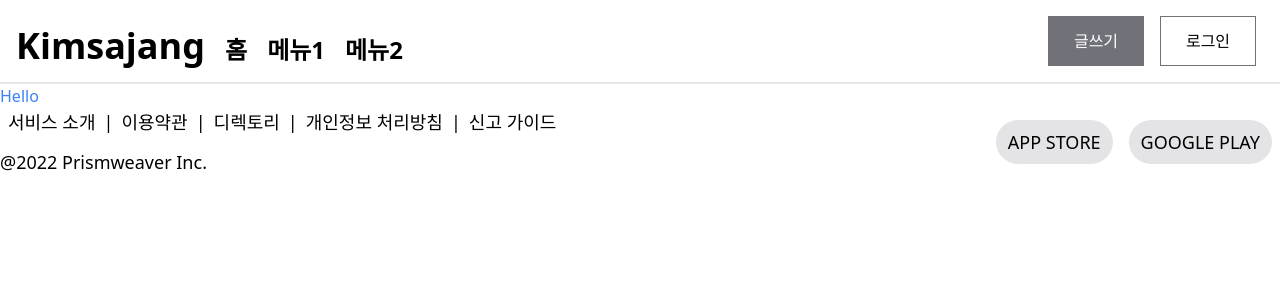
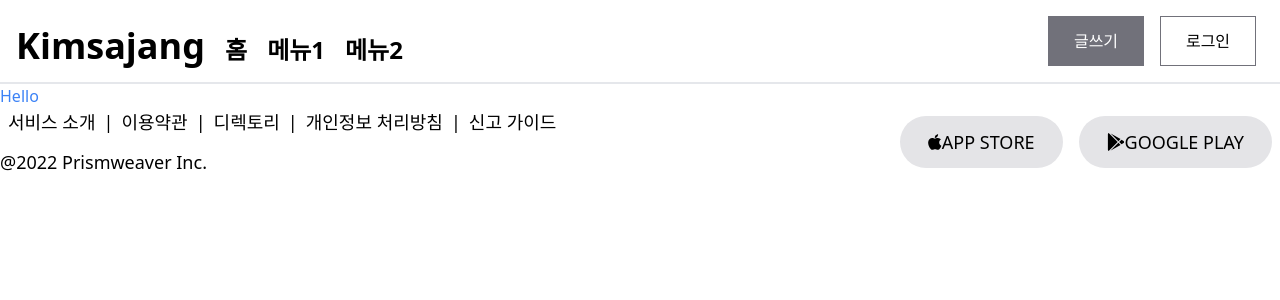
Before and after one commit to redips86/kimsajang-web, a Next.js app: page / in a window 1280 px wide. Shown: the top 300 px of the page. Built offline with nearby package versions, Linux system fonts and the light colour scheme.

Commit message:
[ksj] fontawesome 적용, dynamic import는 한 번에 적용이 안돼서 우선 skip

```diff
--- a/components/layout.tsx
+++ b/components/layout.tsx
@@ -1,5 +1,7 @@
 import Head from "next/head";
 import React from "react";
+import {FontAwesomeIcon} from "@fortawesome/react-fontawesome";
+import {faApple, faGooglePlay} from "@fortawesome/free-brands-svg-icons";
 
 interface LayoutProps {
     title: String;
@@ -42,9 +44,14 @@ export default function Layout({
                     @2022 Prismweaver Inc.
                 </div>
             </div>
-            <div className={"flex"}>
-                <button className={"mx-2 px-3 py-2 bg-zinc-200 rounded-full"}>APP STORE</button>
-                <button className={"mx-2 px-3 py-2 bg-zinc-200 rounded-full"}>GOOGLE PLAY</button>
+            <div className={"flex text-md"}>
+                <button className={"mx-2 px-7 py-3 bg-zinc-200 rounded-full"}>
+                    <FontAwesomeIcon icon={faApple}/>
+                    APP STORE
+                </button>
+                <button className={"mx-2 px-7 py-2 bg-zinc-200 rounded-full"}>
+                    <FontAwesomeIcon icon={faGooglePlay}/>
+                    GOOGLE PLAY</button>
             </div>
         </div>
     </div>
--- a/package.json
+++ b/package.json
@@ -9,6 +9,10 @@
     "lint": "next lint"
   },
   "dependencies": {
+    "@fortawesome/fontawesome-svg-core": "^6.1.1",
+    "@fortawesome/free-regular-svg-icons": "^6.1.1",
+    "@fortawesome/free-solid-svg-icons": "^6.1.1",
+    "@fortawesome/react-fontawesome": "^0.1.18",
     "next": "12.1.6",
     "react": "18.1.0",
     "react-dom": "18.1.0"
```
Also changed, not shown: 2 other files (tests, documents, lock files or other folders).
